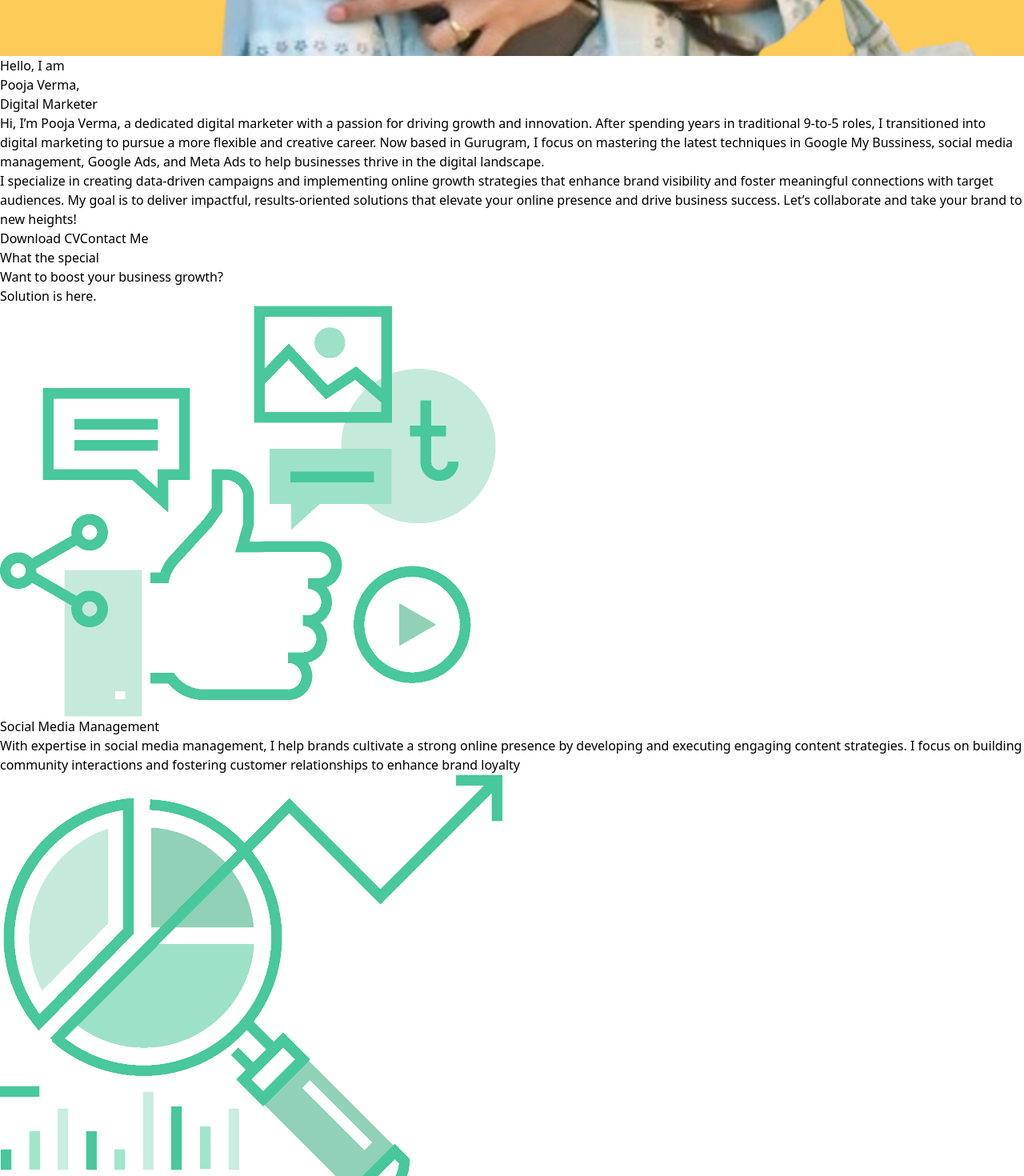
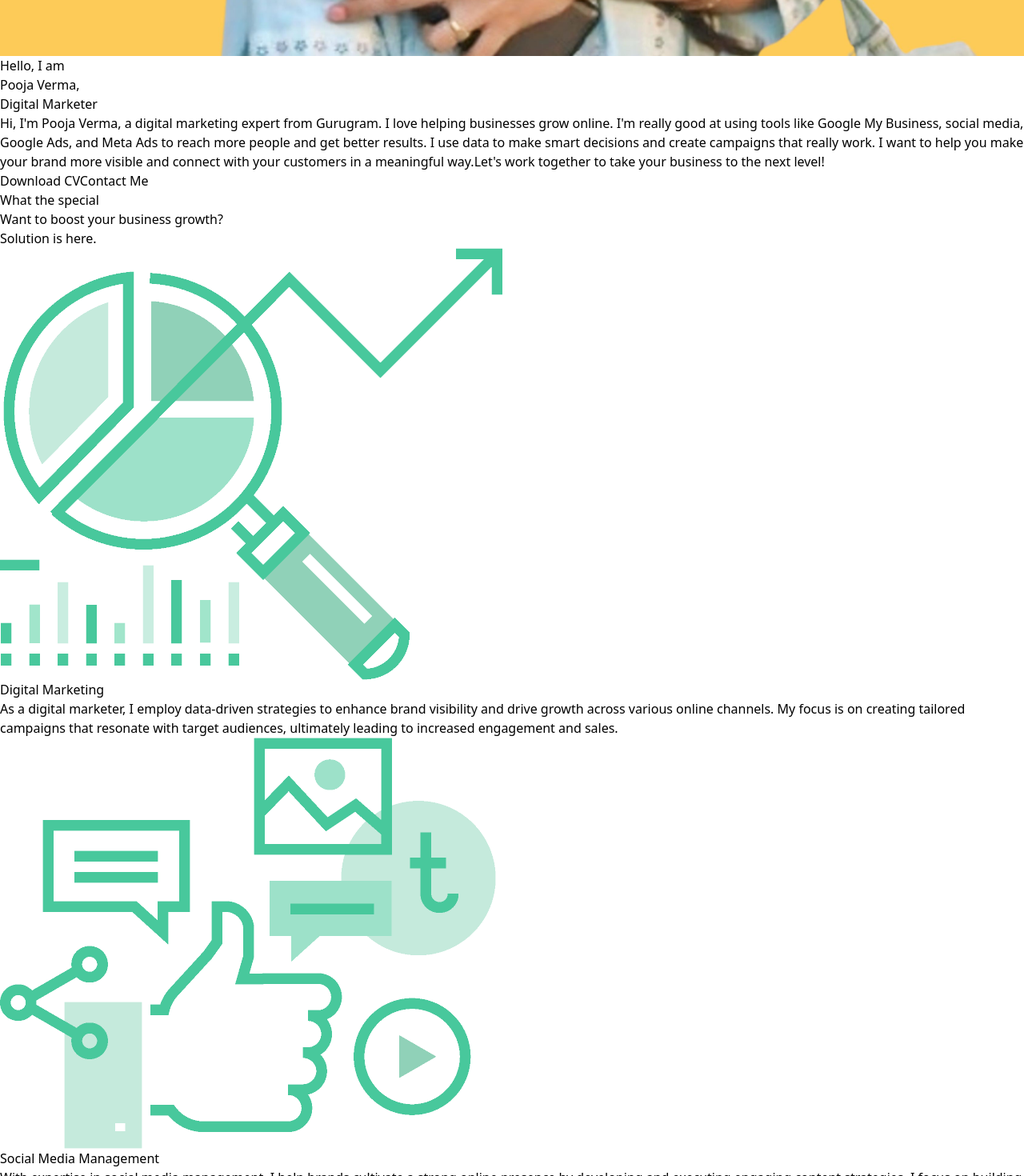
Before and after one commit to shwetabairwa/preet.portfolio, a React (Vite) app: page / in a window 1280 px wide. Shown: the part 1330-2800 px from the top of the page at 80% size. Built offline with nearby package versions, Linux system fonts and the light colour scheme.

Commit message:
add all data

```diff
--- a/src/components/About.jsx
+++ b/src/components/About.jsx
@@ -70,7 +70,7 @@ function About() {
               onClick={handleExperienceClick}
               className="inline-block px-6 py-3 text-base font-medium rounded-md text-white bg-green-600 hover:bg-green-700 transition duration-300"
             >
-              See my experiences
+              See My Experiences
             </button>
           </header>
           <div className="sm:w-3/5">
--- a/src/components/Footer.jsx
+++ b/src/components/Footer.jsx
@@ -7,7 +7,7 @@ const Footer = () => {
         <div className="grid grid-cols-1 sm:grid-cols-5 gap-3 ">
           {/* Column 1 */}
           <div className="w-full sm:col-span-2  mb-4 sm:mb-0">
-            <h2 className="text-xl font-bold mb-2 text-yellow-500">Preet.</h2>
+            <h2 className="text-xl font-bold mb-2 text-yellow-500">Pooja.</h2>
             <p className="text-gray-400 mb-4 text-xs w-3/5">
               iOS devices come in a variety of screen sizes and can be used in
               either portrait or landscape orientation.
--- a/src/components/Header.jsx
+++ b/src/components/Header.jsx
@@ -24,22 +24,15 @@ function Header() {
             Digital Marketer
           </h1>
           <p className="mt-3 sm:w-4/5 text-xs text-gray-600">
-            Hi, I’m Pooja Verma, a dedicated digital marketer with a passion for
-            driving growth and innovation. After spending years in traditional
-            9-to-5 roles, I transitioned into digital marketing to pursue a more
-            flexible and creative career. Now based in Gurugram, I focus on
-            mastering the latest techniques in Google My Bussiness, social media
-            management, Google Ads, and Meta Ads to help businesses thrive in
-            the digital landscape.
+            Hi, I'm Pooja Verma, a digital marketing expert from Gurugram. I
+            love helping businesses grow online. I'm really good at using tools
+            like Google My Business, social media, Google Ads, and Meta Ads to
+            reach more people and get better results. I use data to make smart
+            decisions and create campaigns that really work. I want to help you
+            make your brand more visible and connect with your customers in a
+            meaningful way.Let's work together to take your business to the next level!
           </p>
-          <p className="mt-3 sm:w-4/5 text-xs text-gray-600">
-            I specialize in creating data-driven campaigns and implementing
-            online growth strategies that enhance brand visibility and foster
-            meaningful connections with target audiences. My goal is to deliver
-            impactful, results-oriented solutions that elevate your online
-            presence and drive business success. Let’s collaborate and take your
-            brand to new heights!
-          </p>
+
           <div className="mt-8">
             <a
               href="/PreetBairwa_CV.pdf"
--- a/src/components/Navbar.jsx
+++ b/src/components/Navbar.jsx
@@ -13,7 +13,7 @@ function Navbar() {
         <div className="flex items-center justify-between h-16">
           {/* Brand/Logo */}
           <div className="text-xl font-bold text-yellow-500">
-            <a href="/" aria-label="Home">Preet.</a>
+            <a href="/" aria-label="Home">Pooja.</a>
           </div>
 
           {/* Navigation Links */}
--- a/src/components/Services.jsx
+++ b/src/components/Services.jsx
@@ -20,6 +20,21 @@ function Services() {
         <div className="mt-8 grid gap-8 md:grid-cols-2 lg:grid-cols-2">
           <div className="bg-gray-100 p-6 rounded-lg hover:shadow-lg transition-shadow duration-300">
             <div className="flex items-center justify-start mb-4">
+              <img src={img2} alt="Market Analysis" className="h-12 sm:h-10 " />
+            </div>
+            <h3 className="text-lg font-semibold text-gray-900">
+              Digital Marketing
+            </h3>
+            <p className="mt-2 text-gray-600 text-xs">
+              As a digital marketer, I employ data-driven strategies to enhance
+              brand visibility and drive growth across various online channels.
+              My focus is on creating tailored campaigns that resonate with
+              target audiences, ultimately leading to increased engagement and
+              sales.
+            </p>
+          </div>
+          <div className="bg-gray-100 p-6 rounded-lg hover:shadow-lg transition-shadow duration-300">
+            <div className="flex items-center justify-start mb-4">
               <img
                 src={img1}
                 alt="Social Media Marketing"
@@ -36,21 +51,7 @@ function Services() {
               fostering customer relationships to enhance brand loyalty
             </p>
           </div>
-          <div className="bg-gray-100 p-6 rounded-lg hover:shadow-lg transition-shadow duration-300">
-            <div className="flex items-center justify-start mb-4">
-              <img src={img2} alt="Market Analysis" className="h-12 sm:h-10 " />
-            </div>
-            <h3 className="text-lg font-semibold text-gray-900">
-              Digital Marketing
-            </h3>
-            <p className="mt-2 text-gray-600 text-xs">
-              As a digital marketer, I employ data-driven strategies to enhance
-              brand visibility and drive growth across various online channels.
-              My focus is on creating tailored campaigns that resonate with
-              target audiences, ultimately leading to increased engagement and
-              sales.
-            </p>
-          </div>
+
           <div className="bg-gray-100 p-6 rounded-lg hover:shadow-lg transition-shadow duration-300">
             <div className="flex items-center justify-start mb-4">
               <img src={img4} alt="SEO Consultancy" className="h-12 sm:h-10" />
@@ -66,7 +67,7 @@ function Services() {
               engagement.
             </p>
           </div>
-          <div className="bg-gray-100 p-6 rounded-lg hover:shadow-lg transition-shadow duration-300">
+          {/* <div className="bg-gray-100 p-6 rounded-lg hover:shadow-lg transition-shadow duration-300">
             <div className="flex items-center justify-start mb-4">
               <img src={img3} alt="Page Ranking" className="h-12 sm:h-10" />
             </div>
@@ -80,31 +81,32 @@ function Services() {
               seamless navigation and effective communication of brand
               messaging.
             </p>
-          </div>
-          {/* <div className="bg-gray-100 p-6 rounded-lg hover:shadow-lg transition-shadow duration-300">
+          </div> */}
+          <div className="bg-gray-100 p-6 rounded-lg hover:shadow-lg transition-shadow duration-300">
             <div className="flex items-center justify-start mb-4">
               <img src={img4} alt="SEO Consultancy" className="h-12 sm:h-10" />
             </div>
             <h3 className="text-lg font-semibold text-gray-900">
-            Meta Ads:
+              Meta Ads/Google Ads
             </h3>
             <p className="mt-2 text-gray-600 text-xs">
-              In managing Meta Ads, I focus on reaching audiences on
-              platforms like Facebook and Instagram. My strategy involves
-              crafting engaging ad creatives and targeting specific demographics
-              to enhance brand visibility and drive sales.
+              I manage Meta Ads (Facebook/Instagram) and Google Ads by creating
+              engaging creatives and using targeted strategies to boost brand
+              visibility and drive sales. My approach combines creativity with
+              data-driven insights to optimize campaign performance across both
+              platforms.
             </p>
           </div>
-          <div className="bg-gray-100 p-6 rounded-lg hover:shadow-lg transition-shadow duration-300">
+          {/* <div className="bg-gray-100 p-6 rounded-lg hover:shadow-lg transition-shadow duration-300">
             <div className="flex items-center justify-start mb-4">
               <img src={img3} alt="Page Ranking" className="h-12 sm:h-10" />
             </div>
             <h3 className="text-lg font-semibold text-gray-900">Google Ads:</h3>
             <p className="mt-2 text-gray-600 text-xs">
-              I specialize in managing Google Ads campaigns that maximize ROI
-              through targeted advertising. By employing keyword research and
-              audience segmentation, I create compelling ads that drive relevant
-              traffic and conversions.
+              In managing Meta Ads, I focus on reaching audiences on platforms
+              like Facebook and Instagram. My strategy involves crafting
+              engaging ad creatives and targeting specific demographics to
+              enhance brand visibility and drive sales.
             </p>
           </div> */}
         </div>
```
Also changed, not shown: src/components/Experience.jsx (+55 -31 lines), src/components/Testimonials.jsx (+11 -9 lines).
